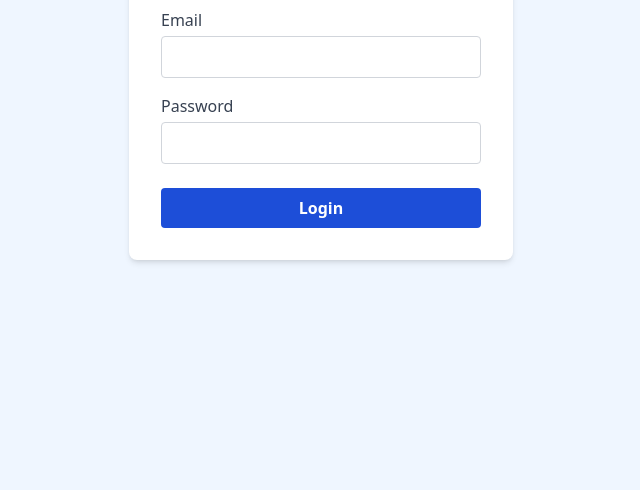
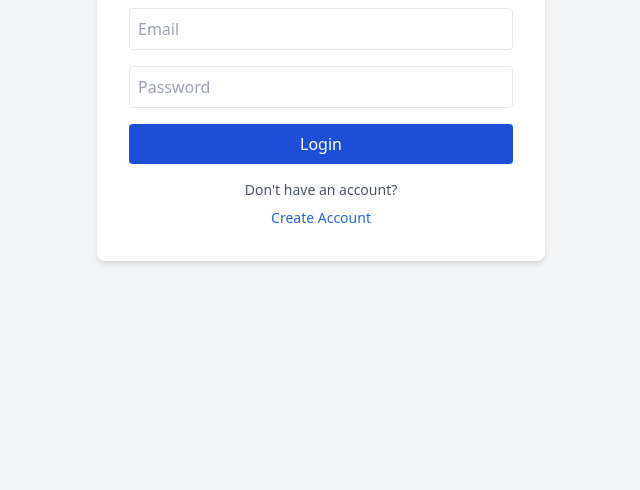
Before and after one commit to Deadalt/arabjamat-jamnagar, a plain HTML site: page login.html in a window 1280 px wide. Shown: the part 310-800 px from the top of the page, without its empty margins (319-959 px from the left). Drawn offline with nearby package versions, Linux system fonts and the light colour scheme; no server answers.

Commit message:
Add files via upload

```diff
--- a/login.html
+++ b/login.html
@@ -2,67 +2,77 @@
 <html lang="en">
 <head>
   <meta charset="UTF-8" />
-  <meta name="viewport" content="width=device-width, initial-scale=1.0"/>
+  <meta name="viewport" content="width=device-width, initial-scale=1.0" />
   <title>Login | Arab Jamat Jamnagar</title>
   <script src="https://cdn.tailwindcss.com"></script>
 
-  <!-- Firebase SDKs (Compat version) -->
+  <!-- Firebase SDK -->
   <script src="https://www.gstatic.com/firebasejs/10.5.2/firebase-app-compat.js"></script>
   <script src="https://www.gstatic.com/firebasejs/10.5.2/firebase-auth-compat.js"></script>
+
+  <style>
+    body { display: none; } /* Hide content until Firebase decides */
+  </style>
+
   <script>
     const firebaseConfig = {
       apiKey: "AIzaSyBj912pLGQg06hUXcJi5XSwAWJailUWcZs",
       authDomain: "arabjamatjamnagar.firebaseapp.com",
-      projectId: "arabjamatjamnagar",
-      storageBucket: "arabjamatjamnagar.firebasestorage.app",
-      messagingSenderId: "257628939713",
-      appId: "1:257628939713:web:8eab9357803ee72c6cbb40",
-      measurementId: "G-4SC1KSRV8H"
+      projectId: "arabjamatjamnagar"
     };
+    firebase.initializeApp(firebaseConfig);
 
-    firebase.initializeApp(firebaseConfig);
-  </script>
-</head>
+    window.addEventListener('DOMContentLoaded', () => {
+      firebase.auth().onAuthStateChanged(user => {
+        if (user) {
+          window.location.href = "index.html";
+        } else {
+          document.body.style.display = "block"; // show login form only if not logged in
+        }
+      });
+    });
 
-<body class="bg-blue-50 flex items-center justify-center min-h-screen">
-  <div class="bg-white shadow-md rounded-lg p-8 max-w-sm w-full">
-    <h2 class="text-2xl font-bold mb-6 text-center text-blue-700">Login</h2>
-
-    <div class="mb-4">
-      <label class="block text-gray-700 mb-1" for="email">Email</label>
-      <input id="email" type="email" class="w-full border border-gray-300 rounded px-4 py-2 focus:outline-none focus:ring-2 focus:ring-blue-500" required>
-    </div>
-
-    <div class="mb-6">
-      <label class="block text-gray-700 mb-1" for="password">Password</label>
-      <input id="password" type="password" class="w-full border border-gray-300 rounded px-4 py-2 focus:outline-none focus:ring-2 focus:ring-blue-500" required>
-    </div>
-
-    <button onclick="login()" class="w-full bg-blue-700 hover:bg-blue-800 text-white font-semibold py-2 px-4 rounded">
-      Login
-    </button>
-
-    <p id="error-msg" class="text-red-600 text-sm mt-4 text-center hidden"></p>
-  </div>
-
-  <script>
-    const auth = firebase.auth();
-
-    function login() {
+    function loginUser(event) {
+      event.preventDefault();
       const email = document.getElementById("email").value;
       const password = document.getElementById("password").value;
-      const errorMsg = document.getElementById("error-msg");
+      firebase.auth().signInWithEmailAndPassword(email, password)
+        .then(() => {
+          window.location.href = "index.html";
+        })
+        .catch(error => {
+          alert(error.message);
+        });
+    }
 
-      auth.signInWithEmailAndPassword(email, password)
-        .then((userCredential) => {
-          // Redirect to dashboard or homepage
-          window.location.href = "dashboard.html"; // Create this page later
+    function signupUser(event) {
+      event.preventDefault();
+      const email = document.getElementById("email").value;
+      const password = document.getElementById("password").value;
+      firebase.auth().createUserWithEmailAndPassword(email, password)
+        .then(() => {
+          window.location.href = "index.html";
         })
-        .catch((error) => {
-          errorMsg.textContent = error.message;
-          errorMsg.classList.remove("hidden");
+        .catch(error => {
+          alert(error.message);
         });
     }
   </script>
+</head>
+<body class="bg-gray-100 font-sans">
+
+  <div class="min-h-screen flex items-center justify-center">
+    <div class="bg-white p-8 rounded-lg shadow-md w-full max-w-md text-center">
+      <h2 class="text-2xl font-bold mb-6 text-blue-700">Login to Arab Jamat Jamnagar</h2>
+      <form id="login-form" onsubmit="loginUser(event)">
+        <input type="email" id="email" placeholder="Email" class="w-full mb-4 p-2 border rounded" required />
+        <input type="password" id="password" placeholder="Password" class="w-full mb-4 p-2 border rounded" required />
+        <button type="submit" class="bg-blue-700 hover:bg-blue-800 text-white w-full py-2 rounded">Login</button>
+      </form>
+      <p class="mt-4 text-sm text-gray-600">Don't have an account?</p>
+      <button onclick="signupUser(event)" class="mt-2 text-sm text-blue-600 hover:underline">Create Account</button>
+    </div>
+  </div>
+
 </body>
 </html>
```
